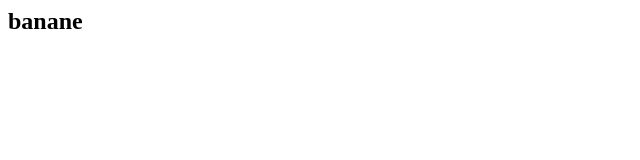
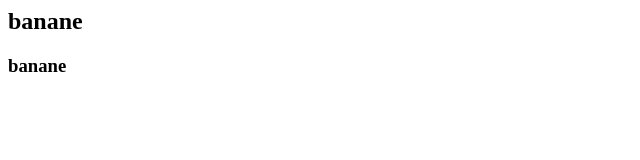
Before and after one commit to irenemanetti/irenemanetti.github.io, a plain HTML site: page index.html in a window 1280 px wide. Shown: the full height of the page, 0-640 px from the left. Drawn offline with Linux system fonts and the light colour scheme.

Commit message:
Update index.html
aggiunto un titolo

```diff
--- a/index.html
+++ b/index.html
@@ -1 +1,2 @@
 <h2>banane</h2>
+<h3>banane</h3>
```
